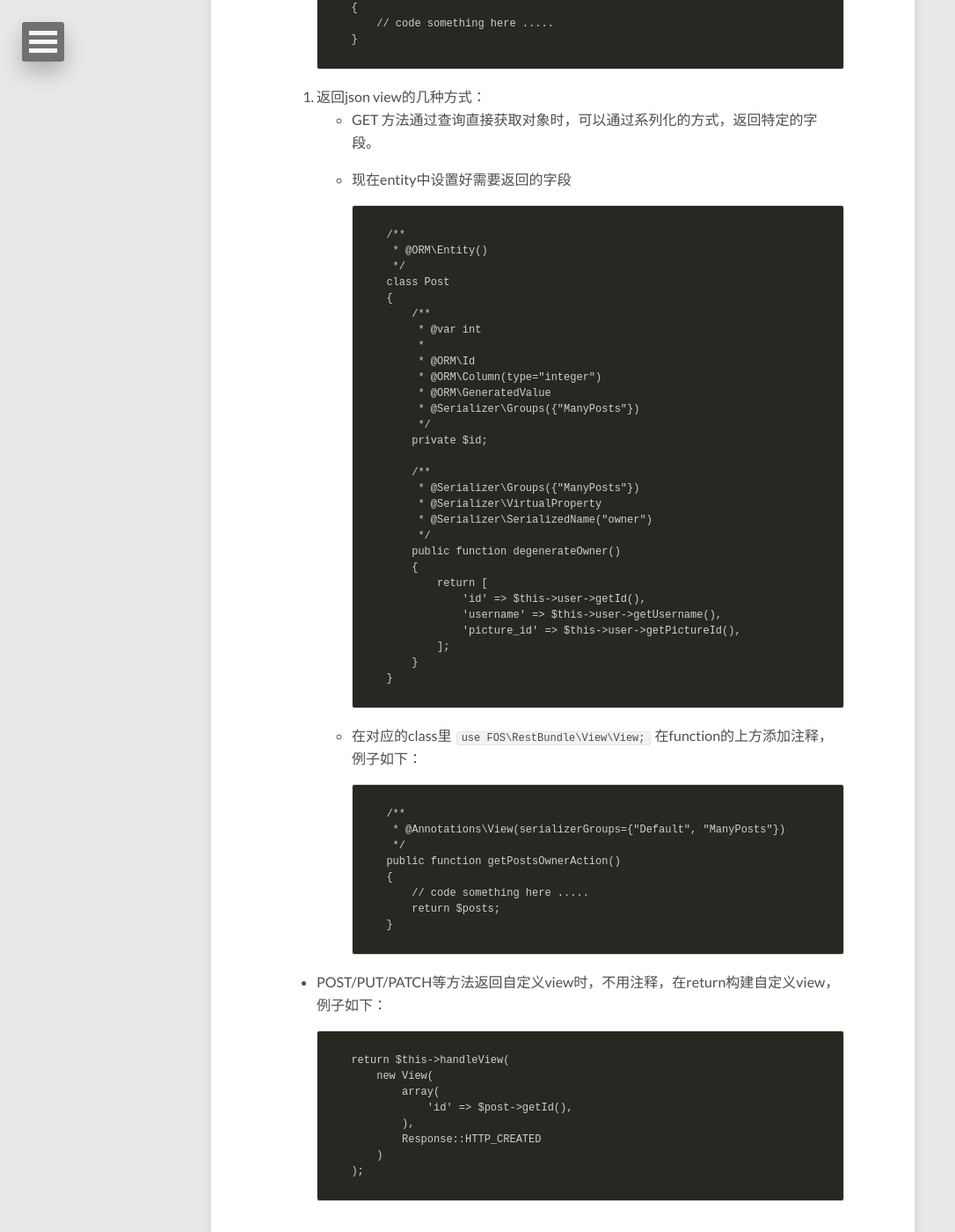
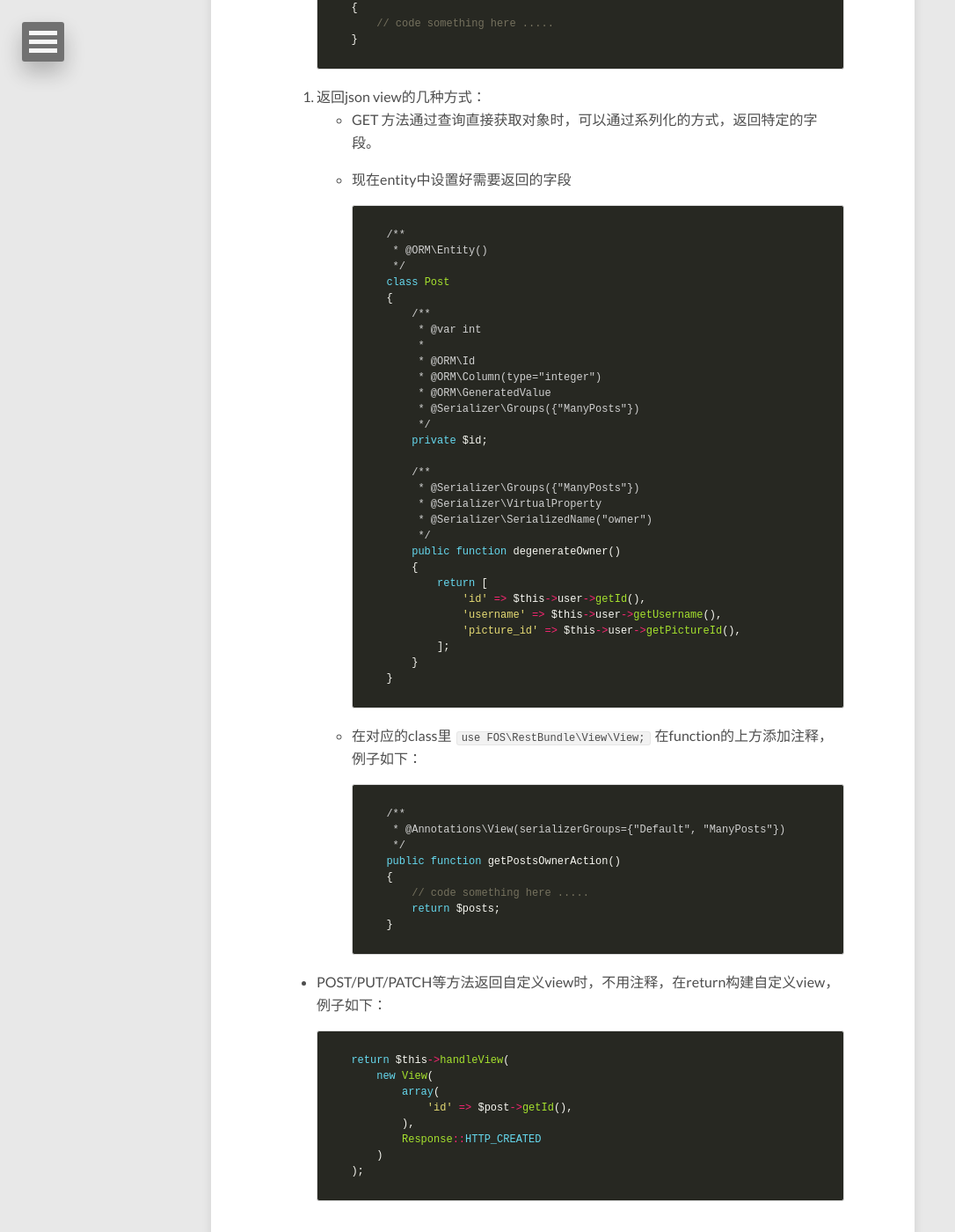
Before and after one commit to fengxw/fengxw.github.io, a Jekyll site: the page built from _posts/2016-07-02-symfony-restful-api.md, in a window 1280 px wide and 1400 px high, scrolled down 2356 px. Shown: the whole window at 88% size, without its empty margins (0-1086 px from the left). Built offline with Jekyll 4.4.1, drawn with Linux system fonts in a browser that asks for light colours; nearby versions of some CDN libraries; our own code applies the rules of GitHub Pages for plain Markdown files; comment, search, counter and statistics services are not loaded; some of the changed text lies outside the part shown.

Commit message:
add syntax highlighting for posts

````diff
--- a/_posts/2016-07-02-symfony-restful-api.md
+++ b/_posts/2016-07-02-symfony-restful-api.md
@@ -32,14 +32,14 @@ mv composer.phar /usr/local/bin/composer
    - 在app/AppKernel.php file中添加 `new FOS\RestBundle\FOSRestBundle(),`
    - 在app/config/config.yml->framework 启用serializer属性
 
-        ```
+        ```yaml
         serializer:
             enable_annotations:true
         ```
 
    - 在app/config/config.yml添加如下配置
 
-       ```
+       ```yaml
        fos_rest:
            body_converter:
                enabled: true
@@ -55,7 +55,7 @@ mv composer.phar /usr/local/bin/composer
 
    - 在app/config/routing.yml设置prefix，例子如下：
 
-   ```
+   ```yaml
    clash_api:
        resource: "@ClashApiBundle/Resources/config/routing.yml"
        prefix:   /api
@@ -67,7 +67,7 @@ mv composer.phar /usr/local/bin/composer
 
 5. 创建rest风格的class时，`use FOS\RestBundle\Controller\FOSRestController; `继承 FOSRestController, 例子如下：
 
-    ```
+    ```php
     class PostController extends FOSRestController
     {
         // code something here .....
@@ -77,7 +77,7 @@ mv composer.phar /usr/local/bin/composer
 6. 声明rest api的几种方式：
 - `use FOS\RestBundle\Controller\Annotations; `在function的上方添加注释，例子如下：
 
-    ```
+    ```php
     /**
      * @Annotations\Get("/posts/category/{id}")
      */
@@ -89,7 +89,7 @@ mv composer.phar /usr/local/bin/composer
 
 - 当直接通过id获取对象时，也可以省略不写，例子如下：
 
-    ```
+    ```php
     public function getPostAction(Post $post)
     {
         // code something here .....
@@ -100,7 +100,7 @@ mv composer.phar /usr/local/bin/composer
 - GET 方法通过查询直接获取对象时，可以通过系列化的方式，返回特定的字段。
     - 现在entity中设置好需要返回的字段
 
-        ```
+        ```php
         /**
          * @ORM\Entity()
          */
@@ -134,7 +134,7 @@ mv composer.phar /usr/local/bin/composer
 
     - 在对应的class里 `use FOS\RestBundle\View\View;` 在function的上方添加注释，例子如下：
 
-        ```
+        ```php
         /**
          * @Annotations\View(serializerGroups={"Default", "ManyPosts"})
          */
@@ -147,7 +147,7 @@ mv composer.phar /usr/local/bin/composer
 
 - POST/PUT/PATCH等方法返回自定义view时，不用注释，在return构建自定义view，例子如下：
 
-    ```
+    ```php
     return $this->handleView(
         new View(
             array(
````
Also changed, not shown: _posts/2016-07-07-linux-permission-file.md (+8 -6 lines).
